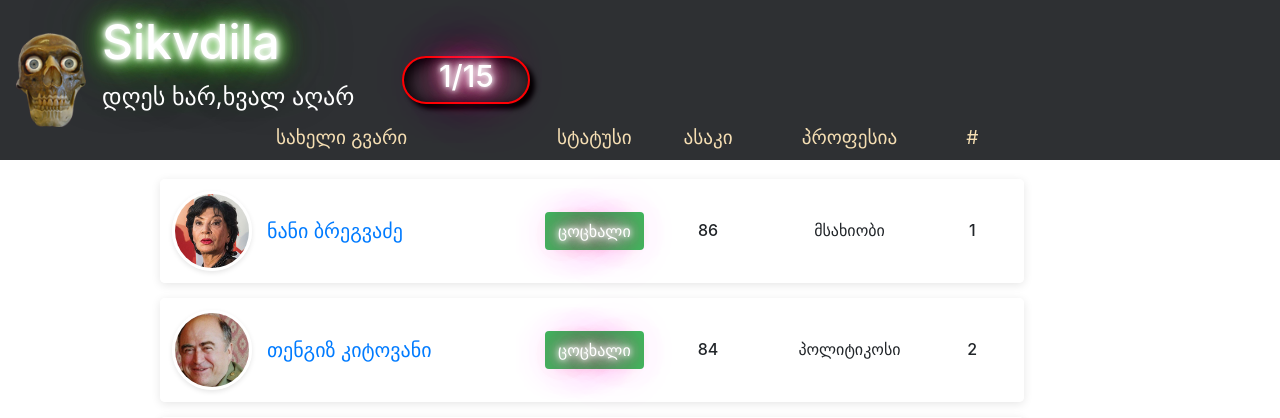
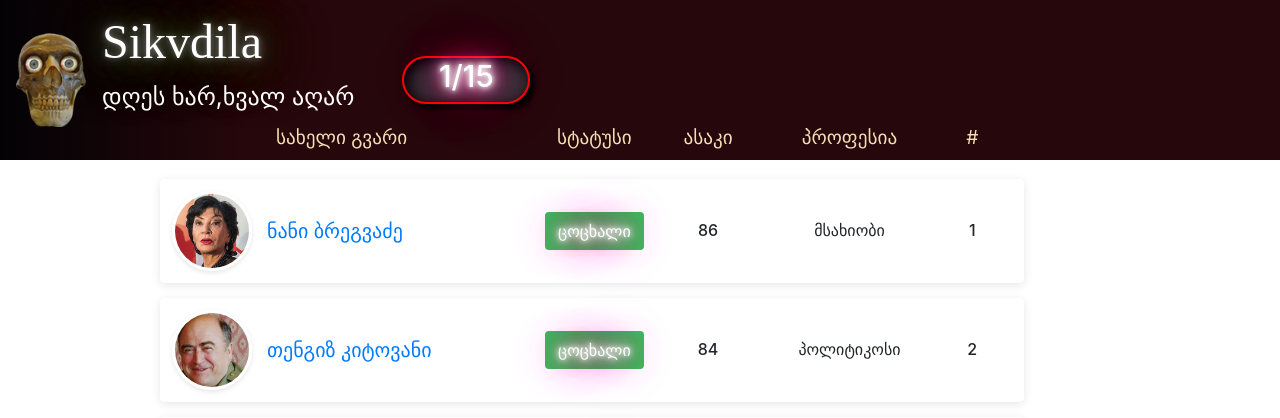
Before and after one commit to Giorgi2002/arvgingagvigos, a PHP site: page / in a window 1280 px wide. Shown: the top 418 px of the page. Run offline with PHP 8.4, Linux system fonts and the light colour scheme; some web fonts are replaced.

Commit message:
Update style.css

```diff
--- a/style.css
+++ b/style.css
@@ -1,3 +1,8 @@
+@font-face {
+  font-family: myFont;
+  src: url(Doctor\ Drake.otf);
+}
+
 * {
   margin: 0;
   padding: 0;
@@ -15,7 +20,12 @@ body {
 body header {
   width: 100%;
   height: 10rem;
-  background-color: #2e3033;
+  background: rgb(2, 2, 5);
+  background: linear-gradient(
+    90deg,
+    rgba(2, 2, 5, 1) 0%,
+    rgba(38, 7, 11, 1) 19%
+  );
   display: flex;
   align-items: center;
   padding: 1rem;
@@ -26,9 +36,11 @@ body header {
 }
 .header-name {
   font-size: 3em;
+  font-family: myFont;
   color: #ffffff;
-  text-shadow: 0 0 5px #fff, 0 0 10px #fff, 0 0 15px #fff, 0 0 20px #49ff18,
-    0 0 30px #49ff18, 0 0 40px #253022, 0 0 55px #519c3c, 0 0 75px #52684c;
+  text-shadow: 0 0 5px #ffffff33, 0 0 10px rgba(255, 255, 255, 0.288),
+    0 0 15px rgba(255, 255, 255, 0.171), 0 0 20px #151814, 0 0 30px #2f382d,
+    0 0 40px #253022, 0 0 55px #519c3c, 0 0 75px #52684c;
   cursor: pointer;
 }
 
```
